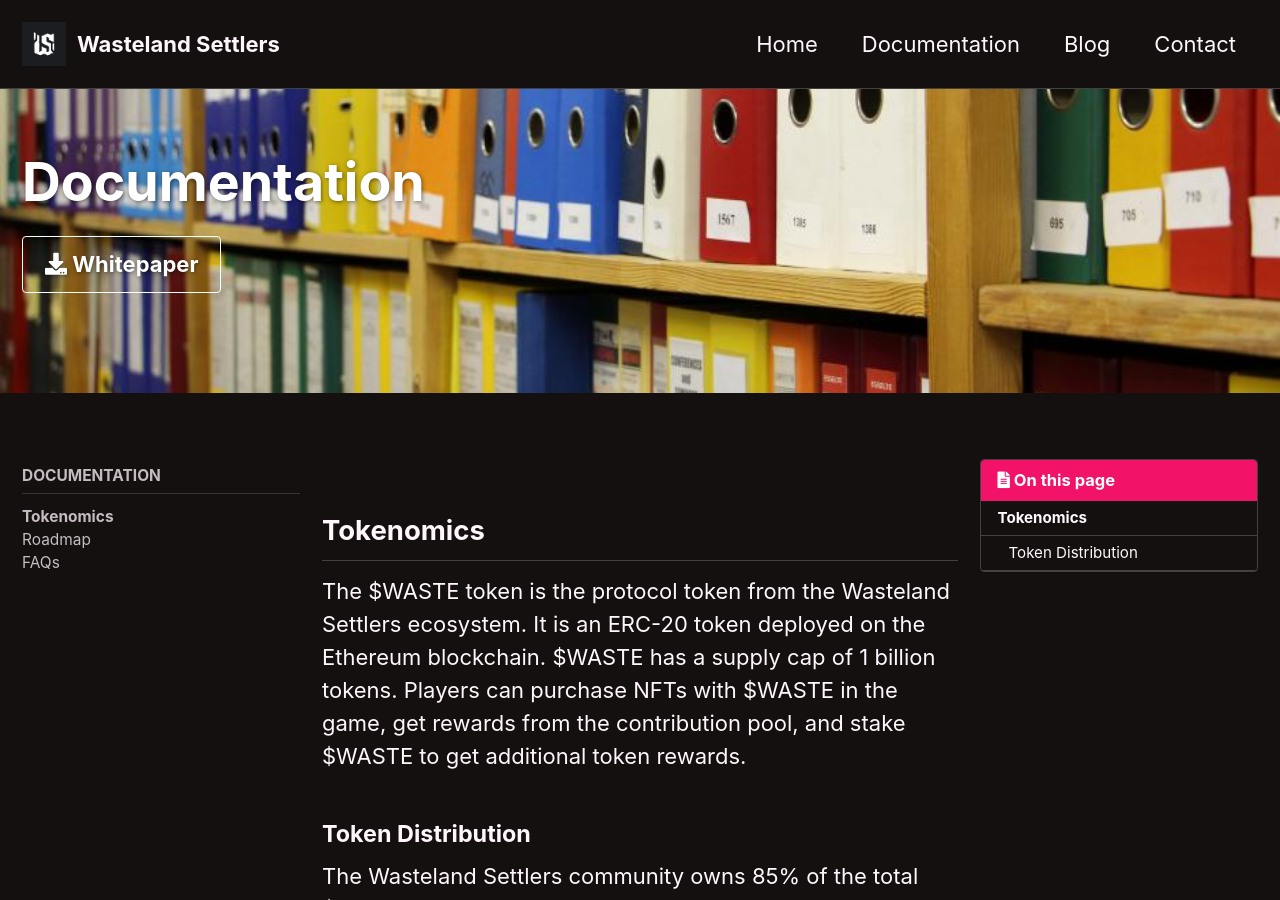
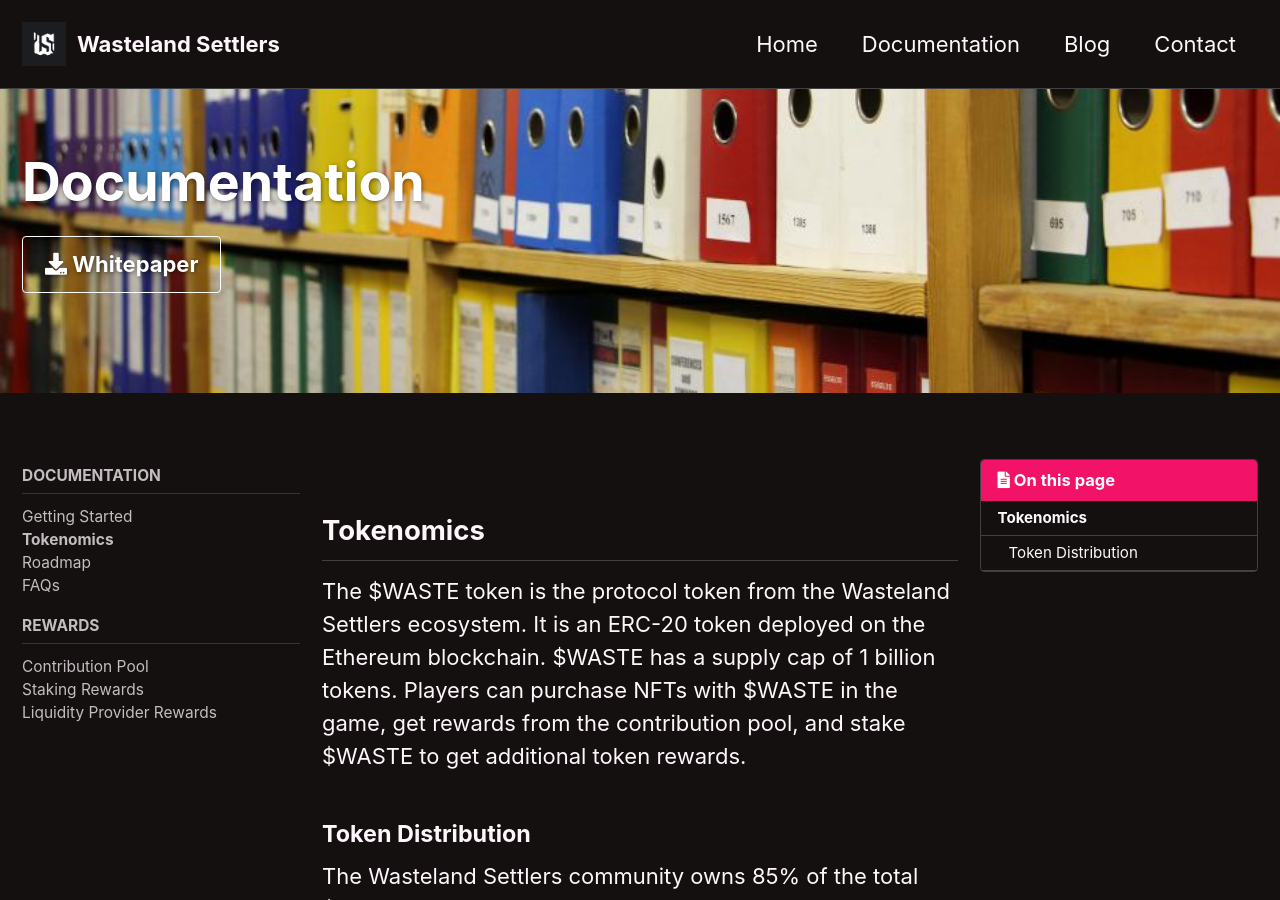
Before and after one commit to wastelanddao/wastelanddao.github.io, a Jekyll site: the page built from _pages/docs/tokenomics.md, in a window 1280 px wide and 900 px high. Built offline with Jekyll 4.4.1, drawn with Linux system fonts in a browser that asks for light colours; cached includes are drawn as plain includes.

Commit message:
Update navigation.yml

```diff
--- a/_data/navigation.yml
+++ b/_data/navigation.yml
@@ -3,7 +3,7 @@ main:
   - title: "Home"
     url: /
   - title: "Documentation"
-    url: /docs/tokenomics/
+    url: /docs/getting-started/
   - title: "Blog"
     url: /blog/
   - title: "Contact"
@@ -13,9 +13,19 @@ main:
 docs:
   - title: Documentation
     children:
+      - title: "Getting Started"
+        utl: /docs/getting-started/
       - title: "Tokenomics"
         url: /docs/tokenomics/
       - title: "Roadmap"
         url: /docs/roadmap/
       - title: "FAQs"
         url: /docs/faq/
+  - title: Rewards
+    children:
+      - title: "Contribution Pool"
+        url: /docs/contribution-pool/
+      - title: "Staking Rewards"
+        url: /docs/staking-rewards/
+      - title: "Liquidity Provider Rewards"
+        url: /docs/liquidity-provider-rewards/
```
